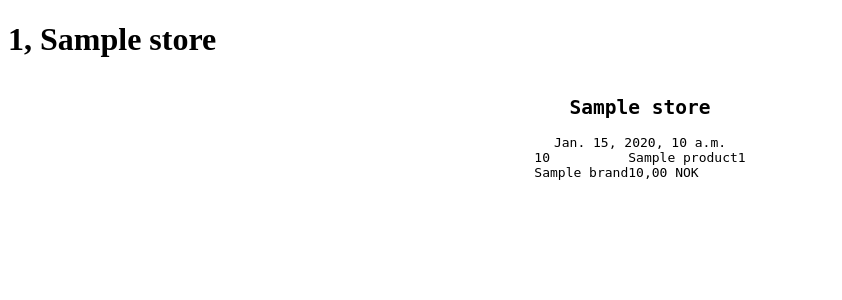
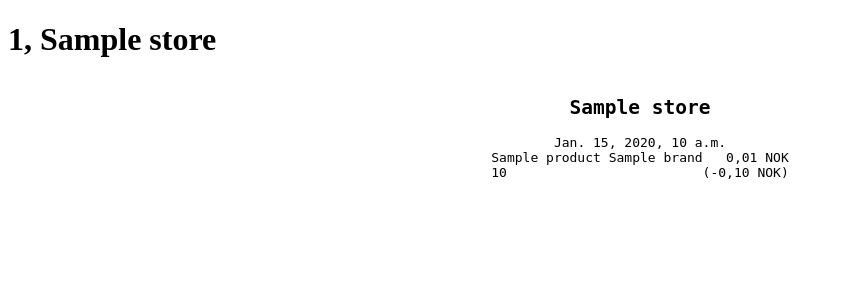
Before and after one commit to DarthMikke/boutique, a Django app: template wsgi/app/templates/boutique/receipt.html in a window 1280 px wide. Shown: the top 300 px of the page, without its empty margins (0-842 px from the left). Run offline with Django 5.2, Linux system fonts and the light colour scheme; the template is opened without the code that fills it: most values are stand-ins (such as "Sample title", 1, 10 or a date in 2020); style sheets or scripts are compiled from the project's sources.

Commit message:
Receipt styles

```diff
--- a/frontend/src/style.scss
+++ b/frontend/src/style.scss
@@ -35,20 +35,31 @@
 
   &__item {
     display: grid;
+    grid-template-areas: "product_name price"
+                         "count discount";
     &__count {
-      grid-row: 1/2;
+      grid-area: count;
     }
-    &__name {
-      grid-row: 1/2;
-    }
-    &__brand {
-      grid-row: 2/3;
+    &__product {
+      grid-area: product_name;
     }
     &__price {
-      grid-row: 1/2;
+      grid-area: price;
     }
     &__discount {
-      grid-row: 2/3;
+      grid-area: discount;
+
+      &::before {
+        content: "(-";
+        display: inline-block;
+      }
+      &::after {
+        content: ")";
+        display: inline-block;
+      }
+    }
+    &__price, &__discount {
+      text-align: end;
     }
   }
 }
--- a/wsgi/app/templates/boutique/receipt.html
+++ b/wsgi/app/templates/boutique/receipt.html
@@ -13,10 +13,13 @@
 					{% for item in model.purchases.all %}
 						<li class="receipt__item">
 							<span class="receipt__item__count">{{ item.amount }} </span>
-							<span class="receipt__item__name">
-							{{item.product.name}}</span> <span class="receipt__item__brand">{{item.product.brand.name}}</span> <span class="receipt__item__price">{{item.total_price}}</span>
+							<span class="receipt__item__product">
+								<span class="receipt__item__name">{{item.product.name}}</span>
+								<span class="receipt__item__brand">{{item.product.brand.name}}</span>
+							</span>
+							<span class="receipt__item__price">{{item.total_price|minor_currency}}</span>
 							{%if item.discount > 0 %}
-							<span class="receipt__item__discount">{{item.discount|currency}}</span>
+							<span class="receipt__item__discount">{{item.discount|minor_currency}}</span>
 							{%endif%}
 						<!-- <span class="account"></span> -->
 						</li>
--- a/wsgi/app/templatetags/boutique.py
+++ b/wsgi/app/templatetags/boutique.py
@@ -3,3 +3,4 @@
 register = template.Library()
 
 register.filter("currency", lambda x: '{:.2f} NOK'.format(x).replace(".", ","))
+register.filter("minor_currency", lambda x: '{:.2f} NOK'.format(x/100).replace(".", ","))
```
